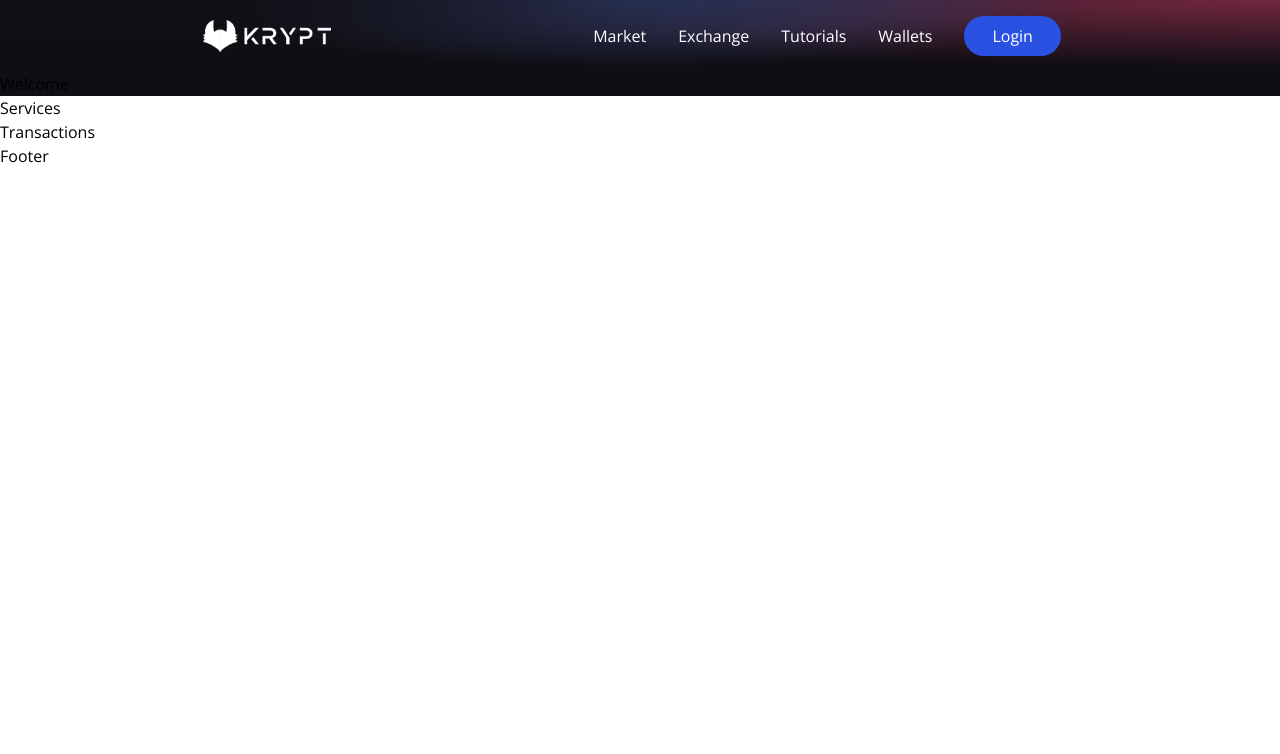
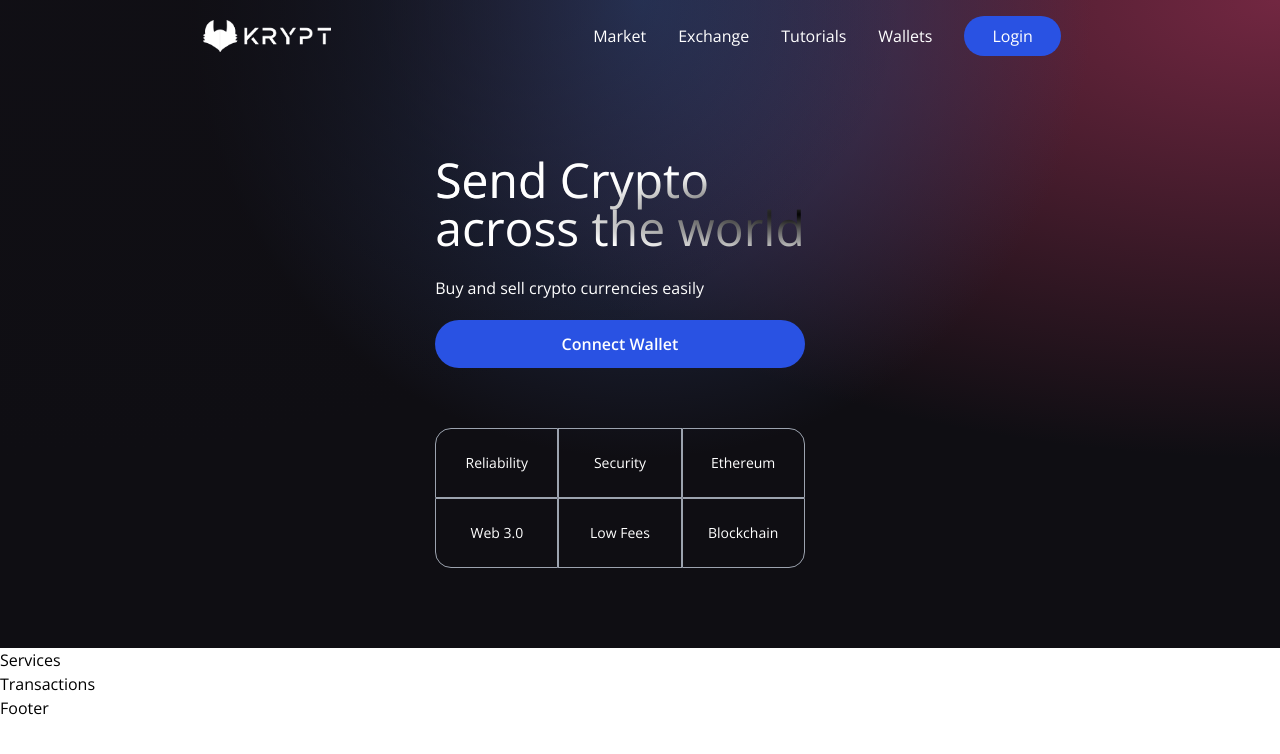
Before and after one commit to ankitpal1029/TransactionsTailwind, a React (Vite) app in the folder client/: page / in a window 1280 px wide. Shown: the top 754 px of the page. Built offline with nearby package versions, Linux system fonts and the light colour scheme.

Commit message:
basic grid

```diff
--- a/client/src/components/Welcome.tsx
+++ b/client/src/components/Welcome.tsx
@@ -1,5 +1,43 @@
+import { AiFillPlayCircle } from "react-icons/ai";
+import { SiEthereum } from "react-icons/si";
+import { BsInfoCircle } from "react-icons/bs";
+
+import { Loader } from "./";
+
+const commonStyles =
+  "min-h-[70px] sm:px-0 px-2 sm:min-w-[120px] flex justify-center items-center border-[0.5px] border-gray-400 text-sm font-light text-white";
+
 const Welcome = () => {
-  return <h1>Welcome</h1>;
+  const connectWallet = () => {};
+  return (
+    <div className="flex w-full justify-center items-center">
+      <div className="flex md:flex-row flex-col items-start justify-between md:p-20 py-12 px-4">
+        <div className="flex flex-1 justify-start flex-col md:mr-10">
+          <h1 className="text-3xl sm:text-5xl text-white text-gradient py-1">
+            Send Crypto <br /> across the world
+          </h1>
+          <p className="text-left text-white mt-5 font-light md:w-9/12 w-11/12 text-base">
+            Buy and sell crypto currencies easily
+          </p>
+          <button
+            type="button"
+            onClick={connectWallet}
+            className="flex flex-row justify-center items-center my-5 bg-[#2952e3] p-3 rounded-full cursor-pointer hover:bg-[#2546bd]"
+          >
+            <p className="text-white text-base font-semibold">Connect Wallet</p>
+          </button>
+          <div className="grid sm:grid-cols-3 grid-cols-2 w-full mt-10">
+            <div className={`rounded-tl-2xl ${commonStyles}`}>Reliability</div>
+            <div className={`${commonStyles}`}>Security</div>
+            <div className={`rounded-tr-2xl ${commonStyles}`}>Ethereum</div>
+            <div className={`rounded-bl-2xl ${commonStyles}`}>Web 3.0</div>
+            <div className={`${commonStyles}`}>Low Fees</div>
+            <div className={`rounded-br-2xl ${commonStyles}`}>Blockchain</div>
+          </div>
+        </div>
+      </div>
+    </div>
+  );
 };
 
 export default Welcome;
```
